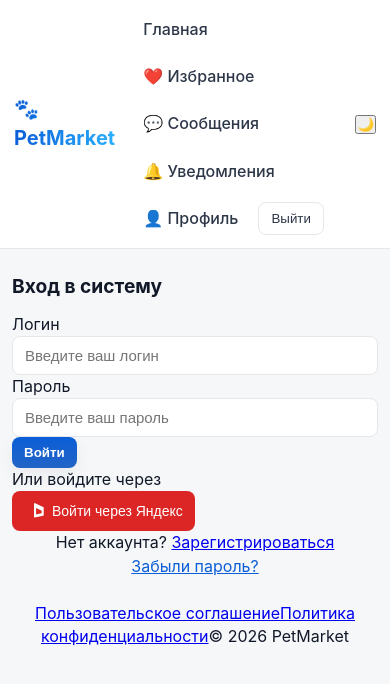
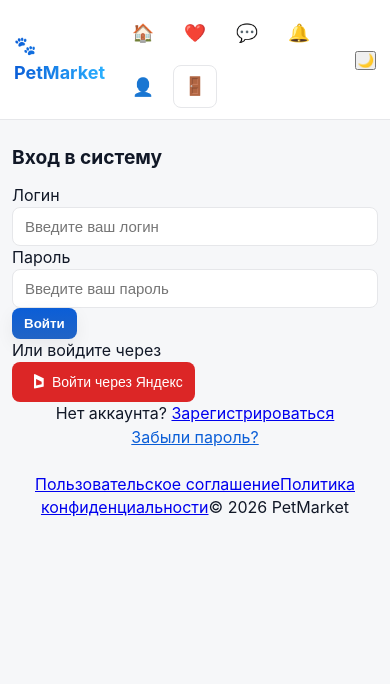
Before and after one commit to Reazordd/Pet, a React (Vite) app in the folder frontend/: page /login in a window 390 px wide. Shown: the top 684 px of the page. Built offline with nearby package versions, Linux system fonts and the light colour scheme; no server answers; sample sign-in values are in the browser's storage.

Commit message:
адаптация навбара и полей на декстопе

```diff
--- a/frontend/src/components/Navbar.jsx
+++ b/frontend/src/components/Navbar.jsx
@@ -46,41 +46,45 @@ function Navbar() {
 
         <nav className="nav-links">
           <Link className={`nav-link ${location.pathname === "/" ? "active" : ""}`} to="/">
-            Главная
+            <span className="nav-icon">🏠</span>
+            <span className="nav-text">Главная</span>
           </Link>
-          {/* 🔥 ФОРУМ ВРЕМЕННО УДАЛЁН */}
-          {/* <Link className={`nav-link ${location.pathname === "/forum" ? "active" : ""}`} to="/forum">
-            Форум
-          </Link> */}
 
           {isAuthenticated ? (
             <>
               <Link className={`nav-link ${location.pathname === "/favorites" ? "active" : ""}`} to="/favorites">
-                ❤️ Избранное
+                <span className="nav-icon">❤️</span>
+                <span className="nav-text">Избранное</span>
               </Link>
               <Link className={`nav-link ${location.pathname === "/messages" ? "active" : ""}`} to="/messages">
-                💬 Сообщения
+                <span className="nav-icon">💬</span>
+                <span className="nav-text">Сообщения</span>
               </Link>
               <Link className={`nav-link ${location.pathname === "/notifications" ? "active" : ""}`} to="/notifications">
-                🔔 Уведомления
+                <span className="nav-icon">🔔</span>
+                <span className="nav-text">Уведомления</span>
                 {!loading && unreadCount > 0 && (
                   <span className="notification-badge">{unreadCount}</span>
                 )}
               </Link>
               <Link className={`nav-link ${location.pathname === "/profile" ? "active" : ""}`} to="/profile">
-                👤 Профиль
+                <span className="nav-icon">👤</span>
+                <span className="nav-text">Профиль</span>
               </Link>
               <button className="nav-logout" onClick={handleLogout}>
-                Выйти
+                <span className="nav-icon">🚪</span>
+                <span className="nav-text">Выйти</span>
               </button>
             </>
           ) : (
             <>
               <Link className={`nav-link ${location.pathname === "/login" ? "active" : ""}`} to="/login">
-                Вход
+                <span className="nav-icon">🔑</span>
+                <span className="nav-text">Вход</span>
               </Link>
               <Link className="nav-cta" to="/register">
-                Регистрация
+                <span className="nav-icon">📝</span>
+                <span className="nav-text">Регистрация</span>
               </Link>
             </>
           )}
--- a/frontend/src/styles/Navbar.css
+++ b/frontend/src/styles/Navbar.css
@@ -1,5 +1,3 @@
-/*frontend/src/styles/Navbar.css*/
-
 /* Navbar (modern clean) */
 .nav-wrap {
   background: #ffffff;
@@ -10,7 +8,7 @@
 }
 
 .nav-inner {
-  max-width: 1200px;
+  max-width: 1440px; /* ← синхронизировано с global.css */
   margin: 0 auto;
   padding: 12px 20px;
   display: flex;
@@ -41,16 +39,22 @@
   gap: 12px;
 }
 
-.nav-link {
+.nav-link,
+.nav-logout,
+.nav-cta {
   color: #2d3748;
   text-decoration: none;
   padding: 8px 12px;
   border-radius: 8px;
   font-weight: 500;
   transition: background 0.12s, color 0.12s;
+  display: flex;
+  align-items: center;
+  gap: 6px;
 }
 
-.nav-link:hover {
+.nav-link:hover,
+.nav-logout:hover {
   background: #f4f6f8;
   color: #0b5ed7;
 }
@@ -64,22 +68,53 @@
 .nav-cta {
   background: #0b5ed7;
   color: white;
-  padding: 8px 14px;
-  border-radius: 8px;
-  text-decoration: none;
   font-weight: 600;
 }
 
 .nav-logout {
   background: transparent;
   border: 1px solid #e6e7ea;
-  padding: 8px 12px;
-  border-radius: 8px;
   cursor: pointer;
   color: #2d3748;
 }
 
-/* Responsive */
+/* === Мобильный режим: только иконки === */
+@media (max-width: 767px) {
+  .nav-text {
+    display: none;
+  }
+
+  .nav-icon {
+    font-size: 1.1rem;
+  }
+
+  .nav-link,
+  .nav-logout,
+  .nav-cta {
+    padding: 10px;
+    min-width: 44px;
+    display: flex;
+    flex-direction: column;
+    align-items: center;
+    justify-content: center;
+    gap: 4px;
+  }
+
+  .nav-links {
+    gap: 6px;
+  }
+
+  .nav-inner {
+    padding: 8px 12px;
+    flex-wrap: nowrap;
+  }
+
+  .brand-logo {
+    font-size: 18px;
+  }
+}
+
+/* Tablet breakpoint */
 @media (max-width: 880px) {
   .nav-inner {
     padding: 10px 14px;
--- a/frontend/src/styles/global.css
+++ b/frontend/src/styles/global.css
@@ -111,7 +111,7 @@ body {
 }
 
 .content {
-  max-width: 1200px;
+  max-width: 1440px; /* ← Увеличено с 1200 до 1440 как у Avito */
   margin: 24px auto;
   padding: 0 16px;
   width: 100%;
```
